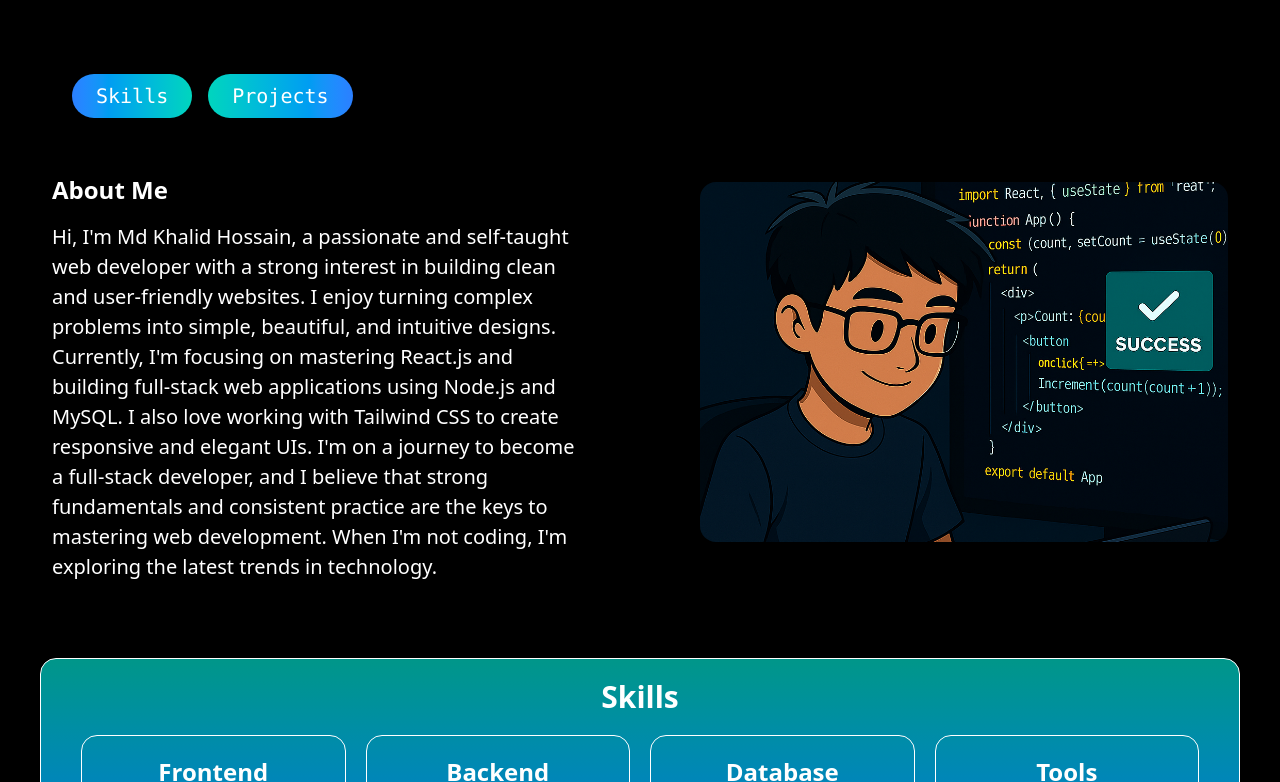
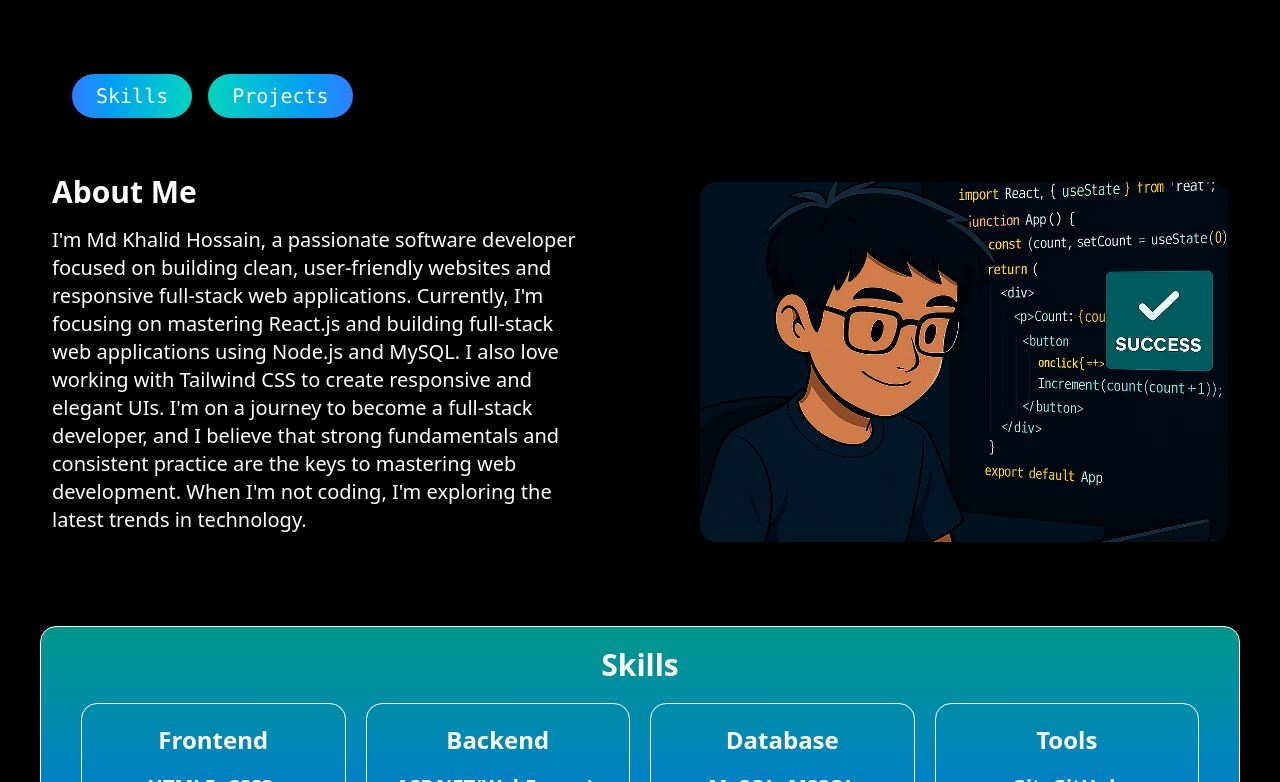
Before and after one commit to MDK528/my-portfolio, a React (Vite) app: page / in a window 1280 px wide. Shown: the part 535-1317 px from the top of the page. Built offline with nearby package versions, Linux system fonts and the light colour scheme.

Commit message:
Update About.jsx
update the about.jsx

```diff
--- a/src/components/About/About.jsx
+++ b/src/components/About/About.jsx
@@ -8,16 +8,18 @@ function About()
             <section id='about'>
                 <div className='w-full px-8 py-5 text-white md:grid md:grid-cols-2 md:gap-20 md:place-content-center'>
                 <div className='px-5 py-3  flex justify-start'>
-                    <p className='text-[15px] md:text-[20px]'>
-                        <span className='text-2xl block font-bold mb-4'>About Me</span>
-                        Hi, I'm Md Khalid Hossain, a passionate and self-taught web developer with a strong interest in building clean and user-friendly websites. I enjoy turning complex problems into simple, beautiful, and intuitive designs.
+                    <div>
+                            <h2 className='text-2xl md:text-3xl font-bold mb-4'> About Me</h2>
+                            <p className='text-base md:text-xl'>
+                                I'm Md Khalid Hossain, a passionate software developer focused on building clean, user-friendly websites and responsive full-stack web applications.
 
-                        Currently, I'm focusing on mastering React.js and building full-stack web applications using Node.js and MySQL. I also love working with Tailwind CSS to create responsive and elegant UIs.
+                                Currently, I'm focusing on mastering React.js and building full-stack web applications using Node.js and MySQL. I also love working with Tailwind CSS to create responsive and elegant UIs.
 
-                        I'm on a journey to become a full-stack developer, and I believe that strong fundamentals and consistent practice are the keys to mastering web development.
+                                I'm on a journey to become a full-stack developer, and I believe that strong fundamentals and consistent practice are the keys to mastering web development.
 
-                        When I'm not coding, I'm exploring the latest trends in technology.
-                    </p>
+                                When I'm not coding, I'm exploring the latest trends in technology.
+                            </p>
+                        </div>
                 </div>
 
                 <div className="px-5 py-5 flex justify-end">
```
